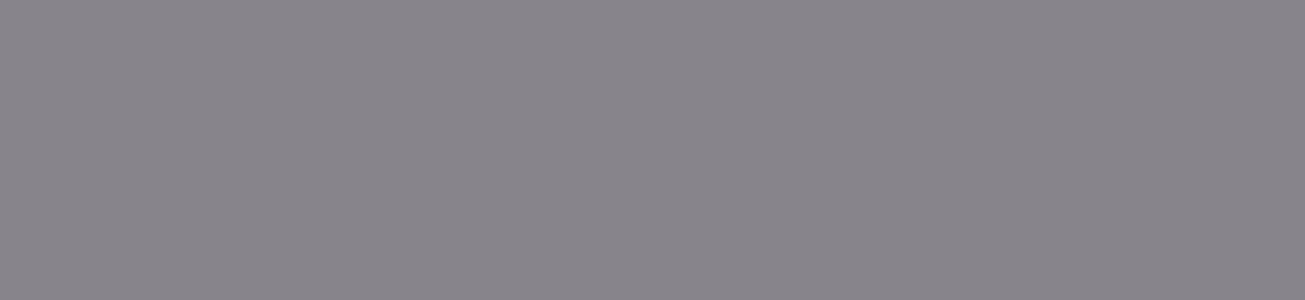
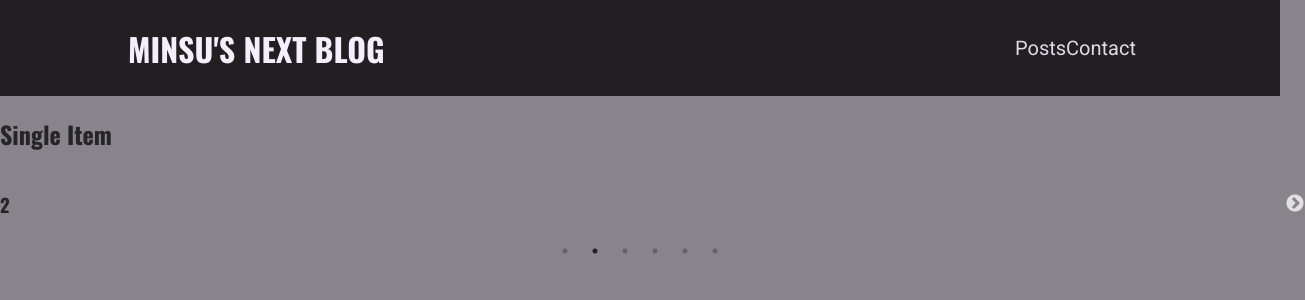
Before and after one commit to minchodang/next-practice-blog-projects, a Next.js app: page /contact in a window 1280 px wide. Shown: the top 300 px of the page, 1305 px wide, since content can reach past the window. Built offline with nearby package versions, Linux system fonts and the light colour scheme.

Commit message:
Develop (#8)
* Feat: page settings (#1)

* Feat: hero 컴포넌트 추가 (#3)

* Feat: layout, navigation add (#5)

* Feature/layout navi (#7)

* Feat: layout, navigation add

* Fix: bug fix & slider add

* Feat: main-navigation + slider 추가

```diff
--- a/components/layout/layout.tsx
+++ b/components/layout/layout.tsx
@@ -1,4 +1,6 @@
 import React from 'react';
+import { MainNavigation } from './main-navigation';
+import { SliderComponents } from '../slider/slider';
 
 type LayoutProps = {
     children: React.ReactElement;
@@ -7,9 +9,9 @@ type LayoutProps = {
 export const Layout = (props: LayoutProps) => {
     return (
         <>
-            {/*<MainNavigation/>*/}
-
+            <MainNavigation />
             <main>{props.children}</main>
+            <SliderComponents />
         </>
     );
 };
--- a/components/layout/main-navigation.tsx
+++ b/components/layout/main-navigation.tsx
@@ -5,16 +5,14 @@ import { Logo } from './logo';
 export const MainNavigation = () => {
     return (
         <header className={classes.header}>
-            <Link href={'/'}>
-                <a>
-                    <Logo />
-                </a>
+            <Link href="/">
+                <Logo />
             </Link>
             <nav>
                 <ul>
                     <li>
-                        <Link href={'/posts'}>Posts</Link>
-                        <Link href={'/contact'}>Contact</Link>
+                        <Link href="/posts">Posts</Link>
+                        <Link href="/contact">Contact</Link>
                     </li>
                 </ul>
             </nav>
--- /dev/null
+++ b/components/slider/slider.tsx
@@ -0,0 +1,44 @@
+import 'slick-carousel/slick/slick.css';
+import 'slick-carousel/slick/slick-theme.css';
+import styled from '@emotion/styled';
+import Slider from 'react-slick';
+
+const StyledSlider = styled(Slider)``;
+
+export const SliderComponents = () => {
+    const settings = {
+        dots: true,
+        infinite: true,
+        autoPlay: true,
+        speed: 1000,
+        slidesToShow: 1,
+        slidesToScroll: 1,
+        autoplay: true, //자동 재생 할 것인지
+        autoplaySpeed: 4000,
+    };
+    return (
+        <div>
+            <h2> Single Item</h2>
+            <StyledSlider {...settings}>
+                <div>
+                    <h3>1</h3>
+                </div>
+                <div>
+                    <h3>2</h3>
+                </div>
+                <div>
+                    <h3>3</h3>
+                </div>
+                <div>
+                    <h3>4</h3>
+                </div>
+                <div>
+                    <h3>5</h3>
+                </div>
+                <div>
+                    <h3>6</h3>
+                </div>
+            </StyledSlider>
+        </div>
+    );
+};
```
Also changed, not shown: package.json (+7 -0 lines), 1 other file (tests, documents, lock files or other folders).
